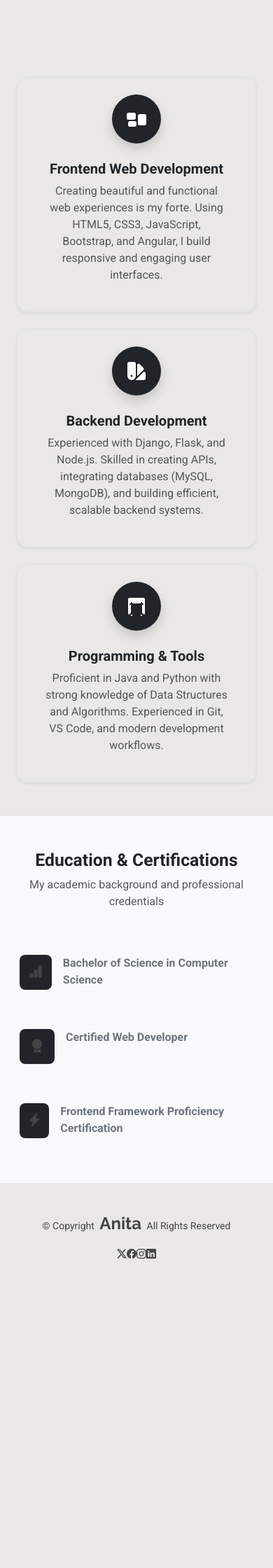
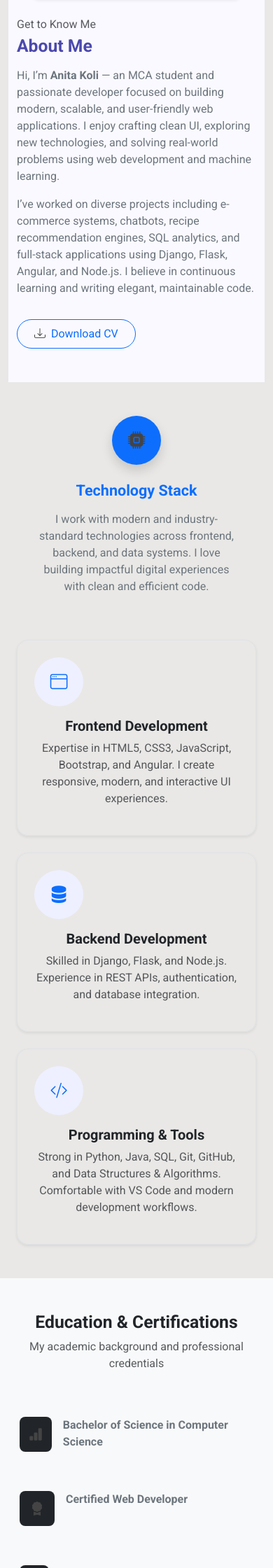
Before and after one commit to kolianita22/django-portfolio, a Django app: page /about/ in a window 390 px wide. Shown: the part 492-2732 px from the top of the page at 70% size. Before the commit the page ends 2290 px from the top, so only its background shows below. Run offline with Django 5.2, Linux system fonts and the light colour scheme.

Commit message:
Revise About, Technology, and Skills sections
Updated the About section with personal information and skills. Enhanced the Technology and Skills sections with improved descriptions and structure.

```diff
--- a/mysite/templates/about.html
+++ b/mysite/templates/about.html
@@ -1,84 +1,111 @@
 {% extends 'base.html' %}
 {% block title %}About - My Portfolio{% endblock %}
 {% block content %}
- <!-- ======= Skills Section ======= -->
 
+<!-- ======================= ABOUT SECTION ======================= -->
+<section class="about-section py-5" style="background:#faf9ff;">
+  <div class="container">
+    <div class="row align-items-center">
+
+      <!-- Left Image -->
+      <div class="col-md-5 text-center mb-4 mb-md-0">
+        <img src="https://i.ibb.co/2F6Ww7G/men-avatar.png"
+             alt="About Image"
+             class="img-fluid rounded-4 shadow-sm"
+             style="max-width: 90%;">
+      </div>
+
+      <!-- Right Content -->
+      <div class="col-md-7">
+        <p class="text-muted mb-1">Get to Know Me</p>
+        <h2 class="fw-bold" style="color:#4B49AC;">About Me</h2>
+
+        <p class="text-secondary mt-3">
+          Hi, I’m <strong>Anita Koli</strong> — an MCA student and passionate developer
+          focused on building modern, scalable, and user-friendly web applications.
+          I enjoy crafting clean UI, exploring new technologies, and solving real-world problems
+          using web development and machine learning.
+        </p>
+
+        <p class="text-secondary">
+          I’ve worked on diverse projects including e-commerce systems, chatbots,
+          recipe recommendation engines, SQL analytics, and full-stack applications
+          using Django, Flask, Angular, and Node.js.
+          I believe in continuous learning and writing elegant, maintainable code.
+        </p>
+
+        <a href="/static/resume.pdf" download
+           class="btn btn-outline-primary px-4 py-2 rounded-pill mt-3">
+          <i class="bi bi-download me-1"></i> Download CV
+        </a>
+      </div>
+
+    </div>
+  </div>
+</section>
+
+<!-- ======================= TECHNOLOGY SECTION ======================= -->
 <div class="container py-5">
   <div class="d-flex flex-column align-items-center text-center">
-    <!-- Icon Circle -->
-    <div class="bg-dark text-white rounded-circle d-flex align-items-center justify-content-center shadow mb-4" style="width: 70px; height: 70px;">
-      <svg xmlns="http://www.w3.org/2000/svg" width="32" height="32" fill="currentColor" viewBox="0 0 24 24">
-        <path fill-rule="evenodd" d="M2.25 4.125c0-1.036.84-1.875 1.875-1.875h5.25c1.036 0 1.875.84 1.875 1.875V17.25a4.5 4.5 0 11-9 0V4.125zm4.5 14.25a1.125 1.125 0 100-2.25 1.125 1.125 0 000 2.25z" clip-rule="evenodd"></path>
-        <path d="M10.719 21.75h9.156c1.036 0 1.875-.84 1.875-1.875v-5.25c0-1.036-.84-1.875-1.875-1.875h-.14l-8.742 8.743c-.09.089-.18.175-.274.257zM12.738 17.625l6.474-6.474a1.875 1.875 0 000-2.651L15.5 4.787a1.875 1.875 0 00-2.651 0l-.1.099V17.25c0 .126-.003.251-.01.375z"></path>
-      </svg>
+
+    <div class="bg-primary text-white rounded-circle d-flex align-items-center justify-content-center shadow mb-4"
+         style="width: 70px; height: 70px;">
+      <i class="bi bi-cpu-fill fs-2"></i>
     </div>
 
-    <!-- Title -->
-    <h5 class="fw-semibold mb-3 text-primary">Technology Stack</h5>
+    <h4 class="fw-bold text-primary mb-3">Technology Stack</h4>
 
-    <!-- Description -->
-    <p class="text-secondary px-4" style="max-width: 600px;">
-      I'm well-versed in the industry's most popular frontend technologies, including
-      <strong>HTML5</strong>, <strong>CSS3</strong>, <strong>JavaScript</strong>, and frameworks like
-      <strong>Angular</strong> and <strong>Bootstrap</strong>.
+    <p class="text-secondary px-4" style="max-width: 650px;">
+      I work with modern and industry-standard technologies across frontend, backend,
+      and data systems. I love building impactful digital experiences with clean and
+      efficient code.
     </p>
+
   </div>
 </div>
 
+<!-- ======================= SKILLS CARDS ======================= -->
+<div class="container pb-5">
+  <div class="row justify-content-center g-4">
 
-<!-- Optional Hover Effect -->
-<style>
-  #skills-overview .col-md-4:hover {
-    transform: translateY(-10px);
-    transition: all 0.4s ease;
-  }
-</style>
-
-<div class="container py-5">
-  <div class="row justify-content-center text-center g-4">
-
-    <!-- Frontend Web Development -->
+    <!-- Frontend -->
     <div class="col-md-4">
-      <div class="p-4 border rounded-4 shadow-sm d-flex flex-column align-items-center h-100">
-        <div class="bg-dark text-white rounded-circle d-flex align-items-center justify-content-center shadow mb-4" style="width:70px; height:70px;">
-          <svg xmlns="http://www.w3.org/2000/svg" width="32" height="32" fill="currentColor" viewBox="0 0 24 24">
-            <path fill-rule="evenodd" d="M1.5 7.125c0-1.036.84-1.875 1.875-1.875h6c1.036 0 1.875.84 1.875 1.875v3.75c0 1.036-.84 1.875-1.875 1.875h-6A1.875 1.875 0 011.5 10.875v-3.75zm12 1.5c0-1.036.84-1.875 1.875-1.875h5.25c1.035 0 1.875.84 1.875 1.875v8.25c0 1.035-.84 1.875-1.875 1.875h-5.25a1.875 1.875 0 01-1.875-1.875v-8.25zM3 16.125c0-1.036.84-1.875 1.875-1.875h5.25c1.036 0 1.875.84 1.875 1.875v2.25c0 1.035-.84 1.875-1.875 1.875h-5.25A1.875 1.875 0 013 18.375v-2.25z" clip-rule="evenodd"></path>
-          </svg>
+      <div class="p-4 border rounded-4 shadow-sm text-center skill-card h-100">
+        <div class="icon-circle mb-3">
+          <i class="bi bi-window fs-2 text-primary"></i>
         </div>
-        <h5 class="fw-semibold text-dark mb-2">Frontend Web Development</h5>
-        <p class="text-muted px-3">
-          Creating beautiful and functional web experiences is my forte. Using HTML5, CSS3, JavaScript, Bootstrap, and Angular, I build responsive and engaging user interfaces.
+        <h5 class="fw-semibold">Frontend Development</h5>
+        <p class="text-muted">
+          Expertise in HTML5, CSS3, JavaScript, Bootstrap, and Angular.
+          I create responsive, modern, and interactive UI experiences.
         </p>
       </div>
     </div>
 
-    <!-- Backend Development -->
+    <!-- Backend -->
     <div class="col-md-4">
-      <div class="p-4 border rounded-4 shadow-sm d-flex flex-column align-items-center h-100">
-        <div class="bg-dark text-white rounded-circle d-flex align-items-center justify-content-center shadow mb-4" style="width:70px; height:70px;">
-          <svg xmlns="http://www.w3.org/2000/svg" width="32" height="32" fill="currentColor" viewBox="0 0 24 24">
-            <path fill-rule="evenodd" d="M2.25 4.125c0-1.036.84-1.875 1.875-1.875h5.25c1.036 0 1.875.84 1.875 1.875V17.25a4.5 4.5 0 11-9 0V4.125zm4.5 14.25a1.125 1.125 0 100-2.25 1.125 1.125 0 000 2.25z" clip-rule="evenodd"></path>
-            <path d="M10.719 21.75h9.156c1.036 0 1.875-.84 1.875-1.875v-5.25c0-1.036-.84-1.875-1.875-1.875h-.14l-8.742 8.743c-.09.089-.18.175-.274.257zM12.738 17.625l6.474-6.474a1.875 1.875 0 000-2.651L15.5 4.787a1.875 1.875 0 00-2.651 0l-.1.099V17.25c0 .126-.003.251-.01.375z"></path>
-          </svg>
+      <div class="p-4 border rounded-4 shadow-sm text-center skill-card h-100">
+        <div class="icon-circle mb-3">
+          <i class="bi bi-server fs-2 text-primary"></i>
         </div>
-        <h5 class="fw-semibold text-dark mb-2">Backend Development</h5>
-        <p class="text-muted px-3">
-          Experienced with Django, Flask, and Node.js. Skilled in creating APIs, integrating databases (MySQL, MongoDB), and building efficient, scalable backend systems.
+        <h5 class="fw-semibold">Backend Development</h5>
+        <p class="text-muted">
+          Skilled in Django, Flask, and Node.js.
+          Experience in REST APIs, authentication, and database integration.
         </p>
       </div>
     </div>
 
-    <!-- Tools & Programming -->
+    <!-- Programming & Tools -->
     <div class="col-md-4">
-      <div class="p-4 border rounded-4 shadow-sm d-flex flex-column align-items-center h-100">
-        <div class="bg-dark text-white rounded-circle d-flex align-items-center justify-content-center shadow mb-4" style="width:70px; height:70px;">
-          <svg xmlns="http://www.w3.org/2000/svg" width="32" height="32" fill="currentColor" viewBox="0 0 24 24">
-            <path fill-rule="evenodd" d="M4.5 3A1.5 1.5 0 003 4.5v15A1.5 1.5 0 004.5 21h15a1.5 1.5 0 001.5-1.5v-15A1.5 1.5 0 0019.5 3h-15zM6 8.25a.75.75 0 011.5 0V9h9v-.75a.75.75 0 011.5 0v.75h.75a.75.75 0 010 1.5h-.75v9h.75a.75.75 0 010 1.5h-.75v.75a.75.75 0 01-1.5 0v-.75h-9v.75a.75.75 0 01-1.5 0v-.75H5.25a.75.75 0 010-1.5H6v-9h-.75a.75.75 0 010-1.5H6v-.75z" clip-rule="evenodd"></path>
-          </svg>
+      <div class="p-4 border rounded-4 shadow-sm text-center skill-card h-100">
+        <div class="icon-circle mb-3">
+          <i class="bi bi-code-slash fs-2 text-primary"></i>
         </div>
-        <h5 class="fw-semibold text-dark mb-2">Programming & Tools</h5>
-        <p class="text-muted px-3">
-          Proficient in Java and Python with strong knowledge of Data Structures and Algorithms. Experienced in Git, VS Code, and modern development workflows.
+        <h5 class="fw-semibold">Programming & Tools</h5>
+        <p class="text-muted">
+          Strong in Python, Java, SQL, Git, GitHub, and Data Structures & Algorithms.
+          Comfortable with VS Code and modern development workflows.
         </p>
       </div>
     </div>
@@ -86,7 +113,21 @@
   </div>
 </div>
 
+<style>
+  .skill-card:hover {
+    transform: translateY(-8px);
+    transition: 0.3s;
+  }
 
-
+  .icon-circle {
+    width: 70px;
+    height: 70px;
+    border-radius: 50%;
+    background: #eef0ff;
+    display: flex;
+    align-items: center;
+    justify-content: center;
+  }
+</style>
 
 {% endblock %}
```
